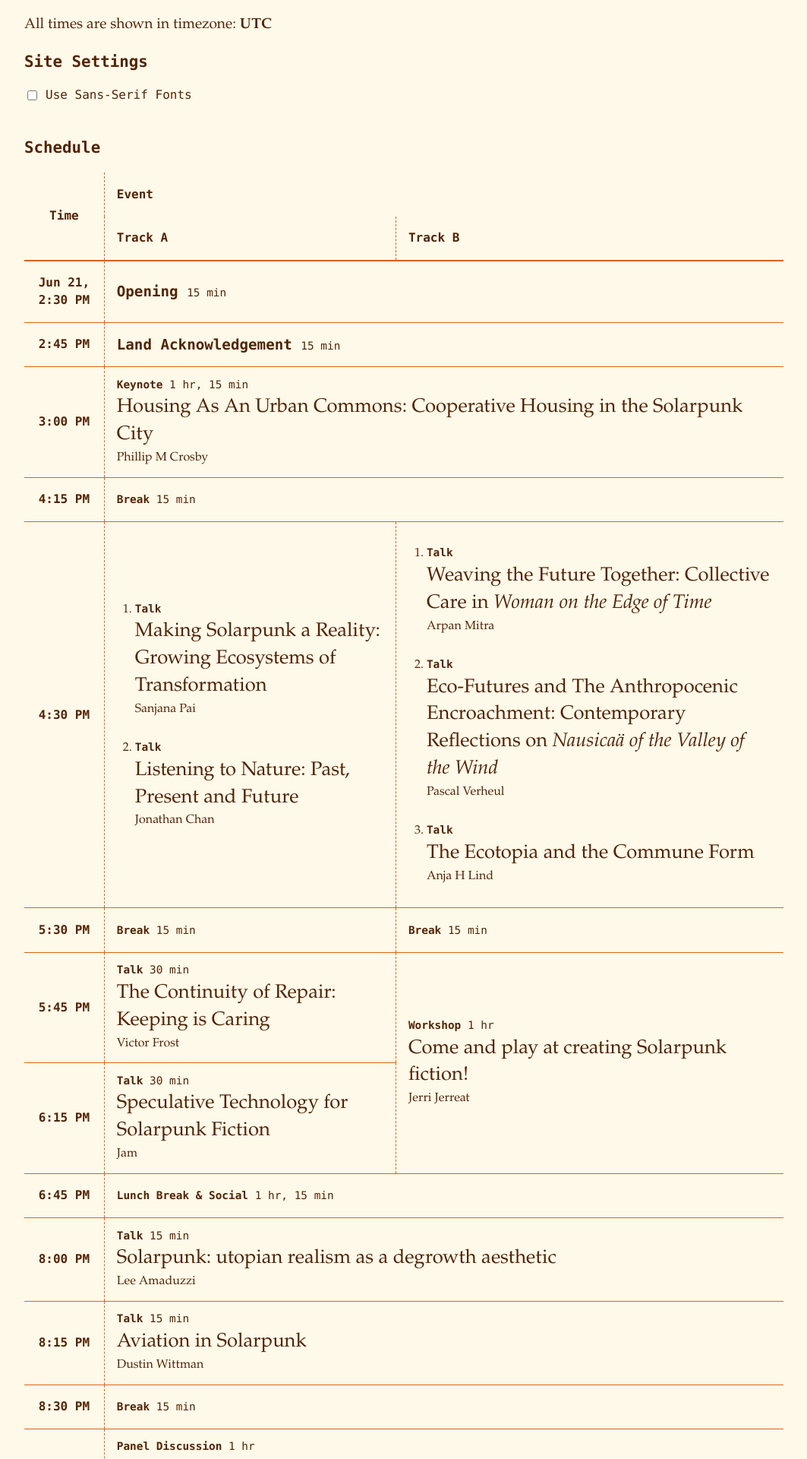
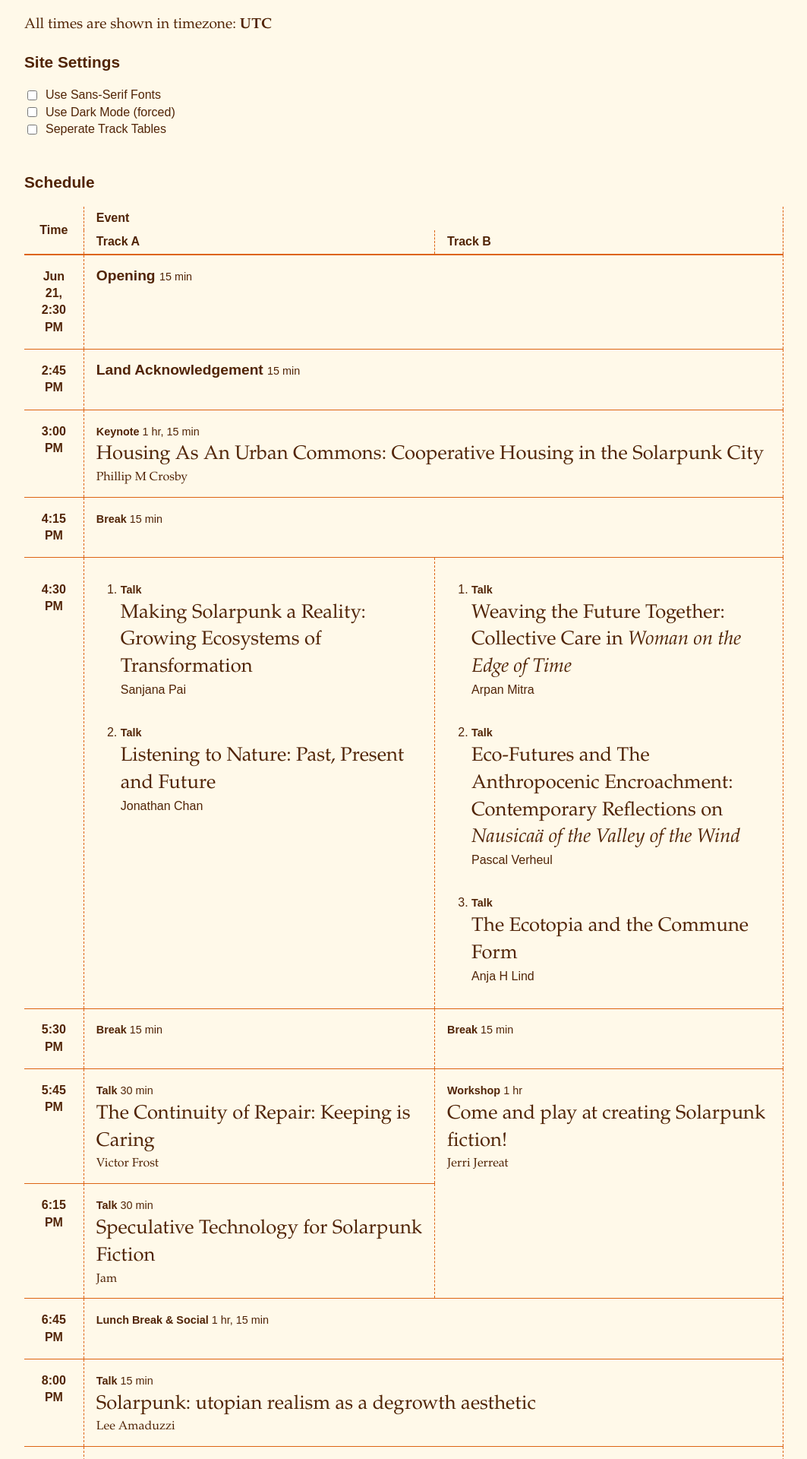
Before and after one commit to remmycat/solarpunk25-schedule, a Next.js app: page / in a window 1280 px wide. Shown: the part 260-2180 px from the top of the page at 76% size, without its empty margins (108-1171 px from the left). Built offline with nearby package versions, Linux system fonts and the light colour scheme.

Commit message:
More settings and style adjustments

```diff
--- a/app/components/schedule.tsx
+++ b/app/components/schedule.tsx
@@ -5,16 +5,6 @@ import * as React from "react";
 
 const spIsoDate = (hourAndMinute: string) =>
   `2025-06-21T${hourAndMinute}:00.000-06:00`;
-
-enum Ids {
-  Time = "thtime",
-  Event = "thevent",
-  TimeA = "thgroup1time",
-  TrackA1 = "thgroup1track1",
-  TrackA2 = "thgroup1track2",
-  TrackB1 = "thgroup2track1",
-  TrackB2 = "thgroup2track2",
-}
 
 function EventList({ evs }: { evs: EventData[] }): React.ReactNode {
   return (
@@ -48,65 +38,105 @@ function RowHead({
   );
 }
 
-function MainEvent({ ev }: { ev: EventData }) {
+type TrackTrProps = React.HTMLProps<HTMLTableRowElement> & {
+  track?: 1 | 2;
+};
+
+export type ScheduleProps = {
+  sectionClassName: string;
+  onlyTrack?: 1 | 2;
+};
+export function Schedule({ sectionClassName, onlyTrack }: ScheduleProps) {
+  const hasAllTracks = onlyTrack == null;
+  const hasTrack1 = hasAllTracks || onlyTrack === 1;
+  const hasTrack2 = hasAllTracks || onlyTrack === 2;
+
+  const sectionHeading = [
+    onlyTrack === 1 && TRACK_1,
+    onlyTrack === 2 && TRACK_2,
+    "Schedule",
+  ]
+    .filter(Boolean)
+    .join(" ");
+
+  const tableClass = hasAllTracks ? "multi-track" : "single-track";
+
+  const mainTrackSpan = hasAllTracks ? 2 : 1;
+
+  const tid = (id: string) => (hasAllTracks ? id : `${id}_track_${onlyTrack}`);
+
   return (
-    <td colSpan={2}>
-      <SpEvent {...ev} />
-    </td>
-  );
-}
-
-export function Schedule() {
-  return (
-    <section aria-labelledby="schedule-caption">
-      <table>
-        <caption id="schedule-caption">
-          <h2>Schedule</h2>
+    <section
+      className={["sched-section", sectionClassName].filter(Boolean).join(" ")}
+      aria-labelledby={tid("schedule-caption")}
+    >
+      <table className={tableClass}>
+        <caption id={tid("schedule-caption")}>
+          <h2>{sectionHeading}</h2>
         </caption>
         <colgroup>
-          <col />
+          <col className="time-col" />
         </colgroup>
         <colgroup>
-          <col />
-          <col />
+          <col className="track-col" />
+          {hasAllTracks && <col className="track-col" />}
         </colgroup>
         <thead>
           <tr>
-            <th id={Ids.Time} scope="col" rowSpan={2}>
+            <th scope="col" rowSpan={hasAllTracks ? 2 : 1}>
               Time
             </th>
-            <th id={Ids.Event} scope="colgroup" colSpan={2}>
+            <th scope="colgroup" colSpan={hasAllTracks ? 2 : 1}>
               Event
             </th>
           </tr>
+          {hasAllTracks && (
             <tr>
-            <th id={Ids.Event} scope="col">
-              {TRACK_1}
-            </th>
-            <th id={Ids.Event} scope="col">
-              {TRACK_2}
-            </th>
+              <th scope="col">{TRACK_1}</th>
+              <th scope="col">{TRACK_2}</th>
             </tr>
+          )}
         </thead>
         <tbody>
+          {hasTrack1 && (
             <tr>
               <RowHead m={15} capstone isoDate={spIsoDate("08:30")} />
-            <MainEvent ev={EVENTS.opening} />
+              <td colSpan={mainTrackSpan}>
+                <SpEvent {...EVENTS.opening} />
+              </td>
             </tr>
+          )}
+          {hasTrack1 && (
             <tr>
               <RowHead m={15} isoDate={spIsoDate("08:45")} />
-            <MainEvent ev={EVENTS.landack} />
+              <td colSpan={mainTrackSpan}>
+                <SpEvent {...EVENTS.landack} />
+              </td>
             </tr>
+          )}
+          {hasTrack1 && (
             <tr>
               <RowHead m={75} isoDate={spIsoDate("09:00")} />
-            <MainEvent ev={EVENTS.keynote} />
+              <td colSpan={mainTrackSpan}>
+                <SpEvent {...EVENTS.keynote} />
+              </td>
             </tr>
+          )}
+          {hasTrack1 && (
             <tr className="break">
               <RowHead m={15} isoDate={spIsoDate("10:15")} />
-            <MainEvent ev={EVENTS.break15} />
+              <td colSpan={mainTrackSpan}>
+                <SpEvent {...EVENTS.break15} />
+              </td>
             </tr>
+          )}
           <tr>
-            <RowHead m={60} isoDate={spIsoDate("10:30")} />
+            <RowHead
+              m={60}
+              capstone={onlyTrack === 2}
+              isoDate={spIsoDate("10:30")}
+            />
+            {hasTrack1 && (
               <td>
                 <EventList
                   evs={[
@@ -115,6 +145,8 @@ export function Schedule() {
                   ]}
                 />
               </td>
+            )}
+            {hasTrack2 && (
               <td>
                 <EventList
                   evs={[
@@ -124,79 +156,139 @@ export function Schedule() {
                   ]}
                 />
               </td>
+            )}
           </tr>
           <tr className="break">
             <RowHead m={15} isoDate={spIsoDate("11:30")} />
+            {hasTrack1 && (
               <td>
                 <SpEvent {...EVENTS.break15} track="Track A" />
               </td>
+            )}
+            {hasTrack2 && (
               <td>
                 <SpEvent {...EVENTS.break15} />
               </td>
+            )}
           </tr>
         </tbody>
         <tbody className="row-group">
           <tr>
             <RowHead m={30} isoDate={spIsoDate("11:45")} />
+            {hasTrack1 && (
               <td>
                 <SpEvent {...EVENTS.repair} />
               </td>
-            <td rowSpan={2}>
+            )}
+            {hasTrack2 && (
+              <td rowSpan={onlyTrack === 2 ? 1 : 2}>
                 <SpEvent {...EVENTS.fiction_workshop} />
               </td>
+            )}
           </tr>
+          {hasTrack2 && (
             <tr>
-            <RowHead m={30} isoDate={spIsoDate("12:15")} />
+              <RowHead
+                m={30}
+                capstone={onlyTrack === 2}
+                isoDate={spIsoDate("12:15")}
+              />
+
               <td>
                 <SpEvent {...EVENTS.speculative_tech} />
               </td>
             </tr>
+          )}
         </tbody>
         <tbody>
+          {hasTrack1 && (
             <tr className="break">
               <RowHead m={75} isoDate={spIsoDate("12:45")} />
-            <MainEvent ev={EVENTS.lunch_break} />
+              <td colSpan={mainTrackSpan}>
+                <SpEvent {...EVENTS.lunch_break} />
+              </td>
             </tr>
+          )}
+          {hasTrack1 && (
             <tr>
               <RowHead m={15} isoDate={spIsoDate("14:00")} />
-            <MainEvent ev={EVENTS.utopian_realism} />
+              <td colSpan={mainTrackSpan}>
+                <SpEvent {...EVENTS.utopian_realism} />
+              </td>
             </tr>
+          )}
+          {hasTrack1 && (
             <tr>
               <RowHead m={15} isoDate={spIsoDate("14:15")} />
-            <MainEvent ev={EVENTS.aviation} />
+              <td colSpan={mainTrackSpan}>
+                <SpEvent {...EVENTS.aviation} />
+              </td>
             </tr>
+          )}
+          {hasTrack1 && (
             <tr className="break">
               <RowHead m={15} isoDate={spIsoDate("14:30")} />
-            <MainEvent ev={EVENTS.break15} />
+              <td colSpan={mainTrackSpan}>
+                <SpEvent {...EVENTS.break15} />
+              </td>
             </tr>
+          )}
+          {hasTrack1 && (
             <tr>
               <RowHead m={60} isoDate={spIsoDate("14:45")} />
-            <MainEvent ev={EVENTS.arcane} />
+              <td colSpan={mainTrackSpan}>
+                <SpEvent {...EVENTS.arcane} />
+              </td>
             </tr>
+          )}
+          {hasTrack1 && (
             <tr className="break">
               <RowHead m={15} isoDate={spIsoDate("15:45")} />
-            <MainEvent ev={EVENTS.break15} />
+              <td colSpan={mainTrackSpan}>
+                <SpEvent {...EVENTS.break15} />
+              </td>
             </tr>
+          )}
+          {hasTrack1 && (
             <tr>
               <RowHead m={60} isoDate={spIsoDate("16:00")} />
-            <MainEvent ev={EVENTS.rest} />
+              <td colSpan={mainTrackSpan}>
+                <SpEvent {...EVENTS.rest} />
+              </td>
             </tr>
+          )}
+          {hasTrack1 && (
             <tr className="break">
               <RowHead m={15} isoDate={spIsoDate("17:00")} />
-            <MainEvent ev={EVENTS.break15} />
+              <td colSpan={mainTrackSpan}>
+                <SpEvent {...EVENTS.break15} />
+              </td>
             </tr>
+          )}
+          {hasTrack1 && (
             <tr>
               <RowHead m={30} isoDate={spIsoDate("17:15")} />
-            <MainEvent ev={EVENTS.arcology} />
+              <td colSpan={mainTrackSpan}>
+                <SpEvent {...EVENTS.arcology} />
+              </td>
             </tr>
+          )}
+          {hasTrack1 && (
             <tr>
               <RowHead m={30} isoDate={spIsoDate("17:45")} />
-            <MainEvent ev={EVENTS.closing} />
+              <td colSpan={mainTrackSpan}>
+                <SpEvent {...EVENTS.closing} />
+              </td>
             </tr>
+          )}
+          {hasTrack1 && (
             <tr>
               <RowHead m={15} isoDate={spIsoDate("18:00")} />
-            <MainEvent ev={EVENTS.afterparty} />
+              <td colSpan={mainTrackSpan}>
+                <SpEvent {...EVENTS.afterparty} />
+              </td>
             </tr>
+          )}
         </tbody>
       </table>
     </section>
--- a/app/components/settings.tsx
+++ b/app/components/settings.tsx
@@ -28,6 +28,14 @@ export function Settings() {
           <input id="sans-serif-pls" type="checkbox" />
           Use Sans-Serif Fonts
         </label>
+        <label>
+          <input id="dark-mode-pls" type="checkbox" />
+          Use Dark Mode (forced)
+        </label>
+        <label>
+          <input id="one-column-pls" type="checkbox" />
+          Seperate Track Tables
+        </label>
       </form>
     </div>
   );
--- a/app/globals.css
+++ b/app/globals.css
@@ -5,9 +5,11 @@
     --link: #1363ae;
     background-color: var(--background);
     color: var(--foreground);
+    transition:
+        color 0.2s,
+        background-color 0.2s;
 
-    --label-font-family: Lucida Sans Typewriter, Lucida Console, monaco,
-        Bitstream Vera Sans Mono, monospace;
+    --label-font-family: sans-serif;
 
     --title-font-family: Palatino, Palatino Linotype, Palatino LT STD,
         Book Antiqua, Georgia, serif;
@@ -30,13 +32,33 @@
     }
 }
 
+:root:has(#dark-mode-pls:checked) {
+    --foreground: #b8ab99;
+    --background: #33170d;
+    --secondary: #da521c;
+    --link: #e7c124;
+}
+
 @media screen and (max-width: 900px) {
     :root {
         --title-font: bold 1.2rem/1.4 var(--title-font-family);
     }
 }
 
+.track-table {
+    display: none;
+}
+
+:root:has(#one-column-pls:checked) .track-table {
+    display: initial;
+}
+
+:root:has(#one-column-pls:checked) .big-table {
+    display: none;
+}
+
 a {
+    transition: color 0.2s;
     color: var(--link);
 }
 
@@ -50,7 +72,18 @@ main {
 table {
     border-collapse: collapse;
     margin: 25px 0;
-    min-width: 400px;
+    min-width: calc(600px + 6rem);
+    /* border: 8px solid var(--secondary); */
+}
+
+.sched-section {
+    overflow-x: auto;
+}
+
+table.single-track {
+    border-collapse: collapse;
+    margin: 25px 0;
+    min-width: calc(300px + 6rem);
     /* border: 8px solid var(--secondary); */
 }
 
@@ -63,9 +96,15 @@ th {
     font-family: var(--label-font-family);
 }
 
-th,
-td {
+thead th,
+thead td {
+    padding: 0.5ex 1em;
+}
+
+tbody th,
+tbody td {
     padding: 2ex 1em;
+    vertical-align: baseline;
 }
 
 thead tr:not(:first-child) th,
@@ -85,6 +124,17 @@ tbody:last-child tr:not(:last-child) {
 col + col,
 colgroup + colgroup {
     border-left: 1px dashed var(--secondary);
+}
+
+.multi-track colgroup:last-of-type col:last-child {
+    border-right: 1px dashed var(--secondary);
+}
+
+.time-col {
+    width: 6em;
+}
+.multi-track .track-col {
+    width: 100vw;
 }
 
 tbody:not(.row-group) tr:has(.now),
@@ -128,7 +178,8 @@ tr.break .event-type {
 }
 
 ol {
-    padding-inline-start: 1.5em;
+    font-family: var(--label-font-family);
+    padding-inline-start: 2em;
 }
 
 li + li {
--- a/app/page.tsx
+++ b/app/page.tsx
@@ -38,7 +38,9 @@ export default function Home() {
           for this website.
         </p>
         <Settings />
-        <Schedule />
+        <Schedule sectionClassName="big-table" />
+        <Schedule onlyTrack={1} sectionClassName="track-table track-1" />
+        <Schedule onlyTrack={2} sectionClassName="track-table track-2" />
       </main>
     </DateTimeContextProvider>
   );
```
Lines whose indentation alone changed are shown as unchanged.
